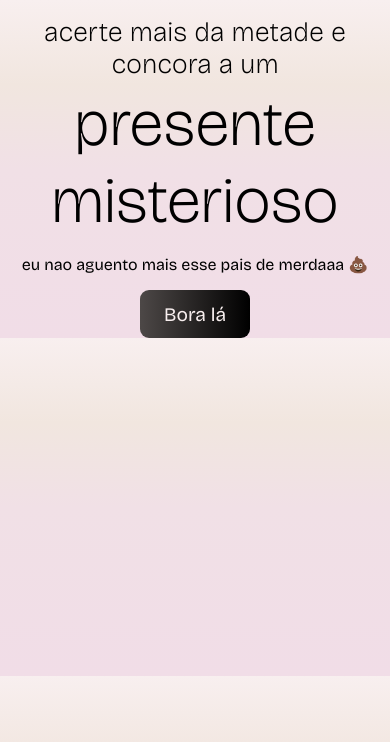
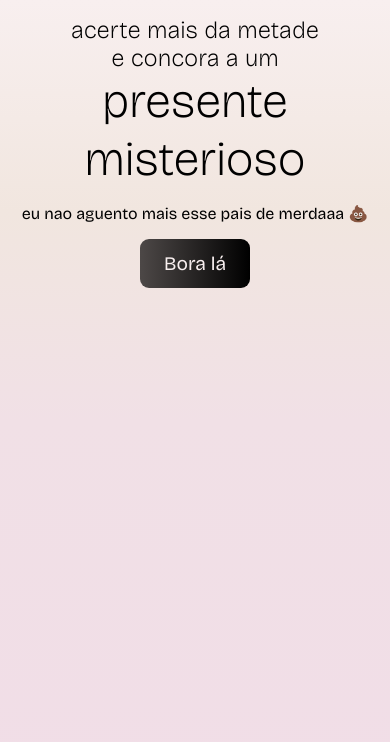
Before and after one commit to Bumboobee/presente-misterioso, a React (Vite) app: page / in a window 390 px wide. Shown: the top 742 px of the page. Built offline with nearby package versions, Linux system fonts and the light colour scheme; a web font is replaced by a local one.

Commit message:
fix: mobile view - build in production

```diff
--- a/src/components/styles/welcome.jsx
+++ b/src/components/styles/welcome.jsx
@@ -8,7 +8,7 @@ export const H1 = styled.h1`
   font-size: 4rem;
 
   @media (max-width: 768px) {
-    font-size: 3.7;
+    font-size: 3rem;
   }
 `;
 
@@ -16,6 +16,9 @@ export const H4 = styled.h4`
   font-size: 2rem;
 
   @media (max-width: 768px) {
-    font-size: 1.7rem;
+    font-size: 1.5rem;
+    display: block;
+    margin: 0 auto;
+    max-width: 250px;
   }
 `;
--- a/src/globalStyles.ts
+++ b/src/globalStyles.ts
@@ -18,7 +18,8 @@ const GlobalStyle = createGlobalStyle`
     box-sizing: border-box;
   }
 
-  body {
+  body, html {
+    height: 100vh;
     background: linear-gradient(
     180deg,
     var(--white--00) 0%,
```
